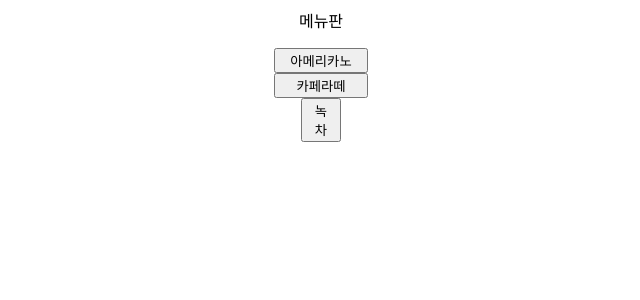
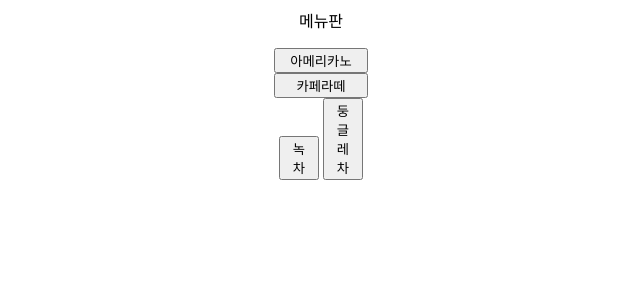
Before and after one commit to bit1010/davidtest, a Flask app: page /menu in a window 1280 px wide. Shown: the top 300 px of the page, without its empty margins (319-959 px from the left). Run offline with Flask 3, Linux system fonts and the light colour scheme.

Commit message:
Update menu.html

```diff
--- a/templates/menu.html
+++ b/templates/menu.html
@@ -7,5 +7,6 @@
     <button name="menu1" style="width:70pt;">아메리카노</button><br>
     <button name="menu2" style="width:70pt;">카페라떼</button><br>
     <button name="menu2" style="width:30pt;">녹차</button>
+    <button name="menu2" style="width:30pt;">둥글레차</button>
 </body>
 </html>
```
